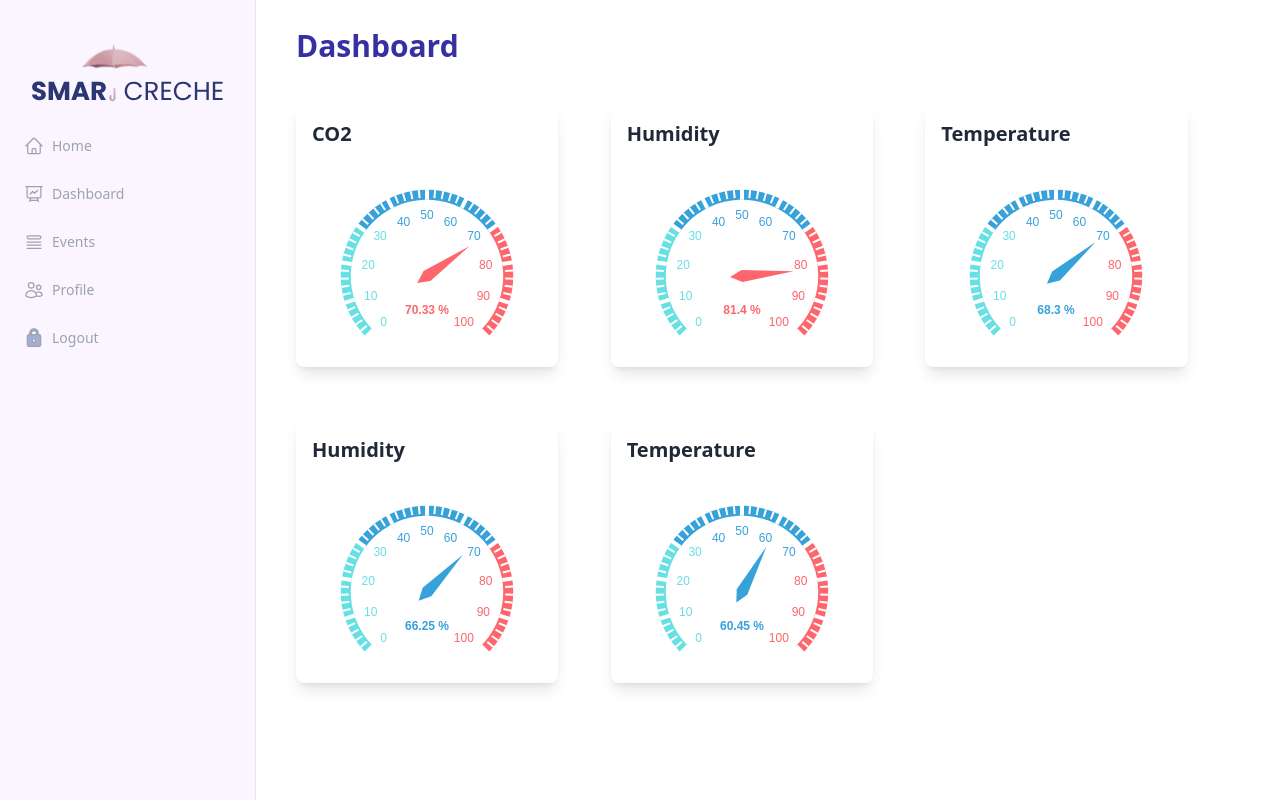
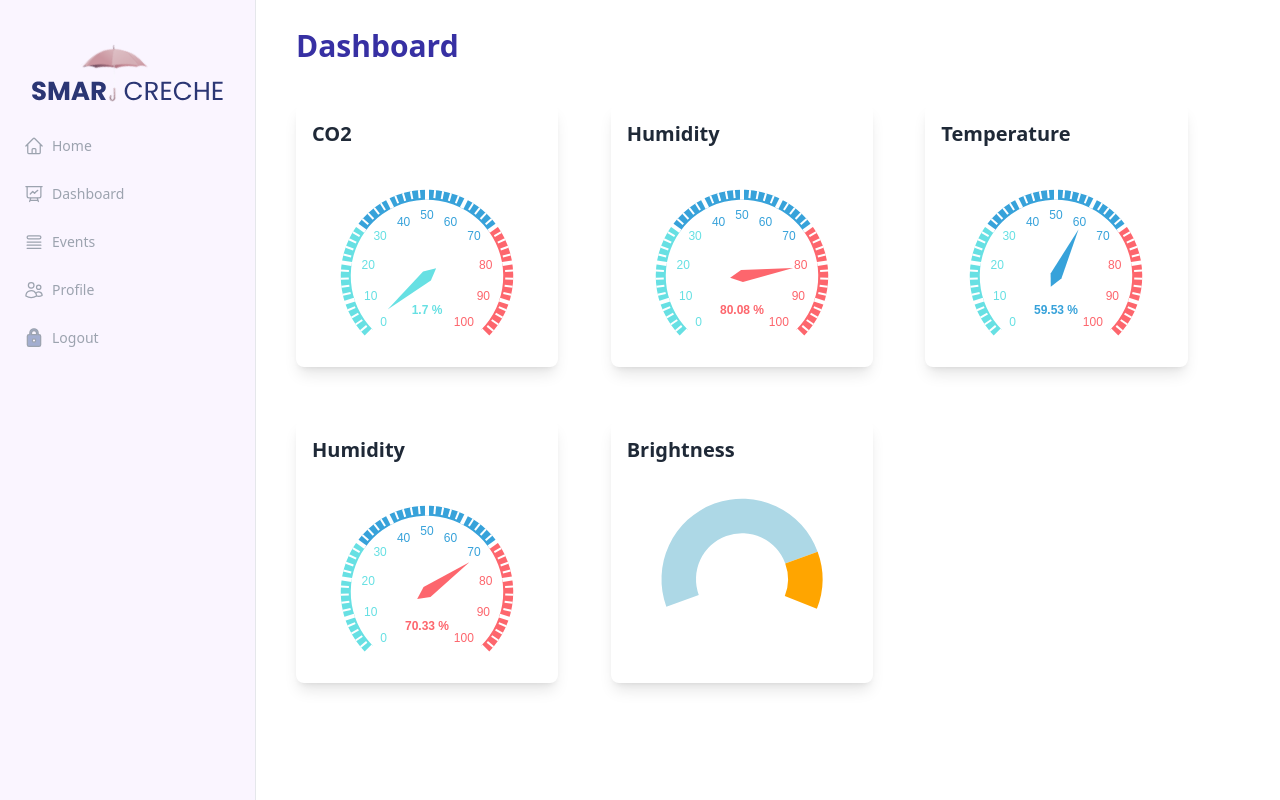
Before and after one commit to NasssDev/Smart-Creche-IoT-Frontend, a React (Vite) app: page /dashboard in a window 1280 px wide. Built offline with nearby package versions, Linux system fonts and the light colour scheme.

Commit message:
brightness

```diff
--- /dev/null
+++ b/src/components/Brightness.tsx
@@ -0,0 +1,66 @@
+import { useEffect, useRef } from 'react';
+import * as echarts from 'echarts';
+
+export const Brightness = () => {
+    const chartRef = useRef<HTMLDivElement>(null);
+
+    useEffect(() => {
+        const myChart = echarts.init(chartRef.current as HTMLDivElement);
+
+        const option = {
+
+            series: [
+                {
+                    tooltip: {
+                        trigger: 'item'
+                    },
+                    name: 'Access From',
+                    type: 'pie',
+                    radius: ['40%', '70%'],
+                    center: ['50%', '45%'],
+                    // adjust the start angle
+                    startAngle: 200,
+                    label: {
+                        show:true,
+                        content:'nass',
+                        center: ['50%','40%']
+                    },
+                    data: [
+                        {
+                            label: {show:false},
+                            value: 260,
+                            name: 'no Engine',
+                            itemStyle: { color: 'lightblue' }
+                        },
+                        {
+                            label: {show:false},
+                            value: 60,
+                            name: 'Search Engine',
+                            itemStyle: { color: 'orange' }
+                        },
+                        {
+                            value: 200,
+                            itemStyle: {
+                                color: 'none',
+                                decal: {
+                                    symbol: 'none'
+                                }
+                            },
+                            label: {
+                                show: false
+                            }
+                        }
+                    ]
+                }
+            ]
+        };
+
+        myChart.setOption(option);
+
+        return () => {
+            myChart.dispose();
+        };
+    }, []);
+
+    return <div ref={chartRef} className="h-64"></div>;
+};
--- a/src/components/SensorCard.tsx
+++ b/src/components/SensorCard.tsx
@@ -1,11 +1,12 @@
 import {Gauge} from './Gauge.tsx';
+import {Brightness} from "./Brightness.tsx";
 export const SensorCard = ({label}: {label:string}) => {
     return (
         <div className="w-5/6 max-w-xs h-5/6 max-h-full p-4 overflow-hidden bg-white rounded-lg shadow-lg">
                 <div className="text-left block text-xl font-bold text-gray-800">
                     {label}
                 </div>
-            <Gauge />
+            {label === 'Brightness'? <Brightness/> :<Gauge />}
         </div>
     )
 }
--- a/src/pages/Dashboard.tsx
+++ b/src/pages/Dashboard.tsx
@@ -7,7 +7,7 @@ export const Dashboard = () => {
             <LabelPage label={"Dashboard"}/>
             <div id="main" className="grid grid-cols-3 mt-10 ">
                 {
-                    ["CO2", "Humidity", "Temperature", "Humidity", "Temperature"].map((elem) => (
+                    ["CO2", "Humidity", "Temperature", "Humidity", "Brightness"].map((elem) => (
                         <SensorCard label={elem} />
                     ))
                 }
--- a/src/pages/Events.tsx
+++ b/src/pages/Events.tsx
@@ -5,8 +5,8 @@ export const Events = () => {
     return (
         <>
             <LabelPage label={"Events"} />
-            <div className="bg-crech-blue w-40 h-40">
-                {/*<DegreeBar/>*/}
+            <div className="flex justify-center items-center h-screen">
+                {/*<DegreeBar temperature={55} />*/}
             </div>
         </>
     )
```
Also changed, not shown: src/components/DegreeBar.tsx (added, +16 -0 lines).
